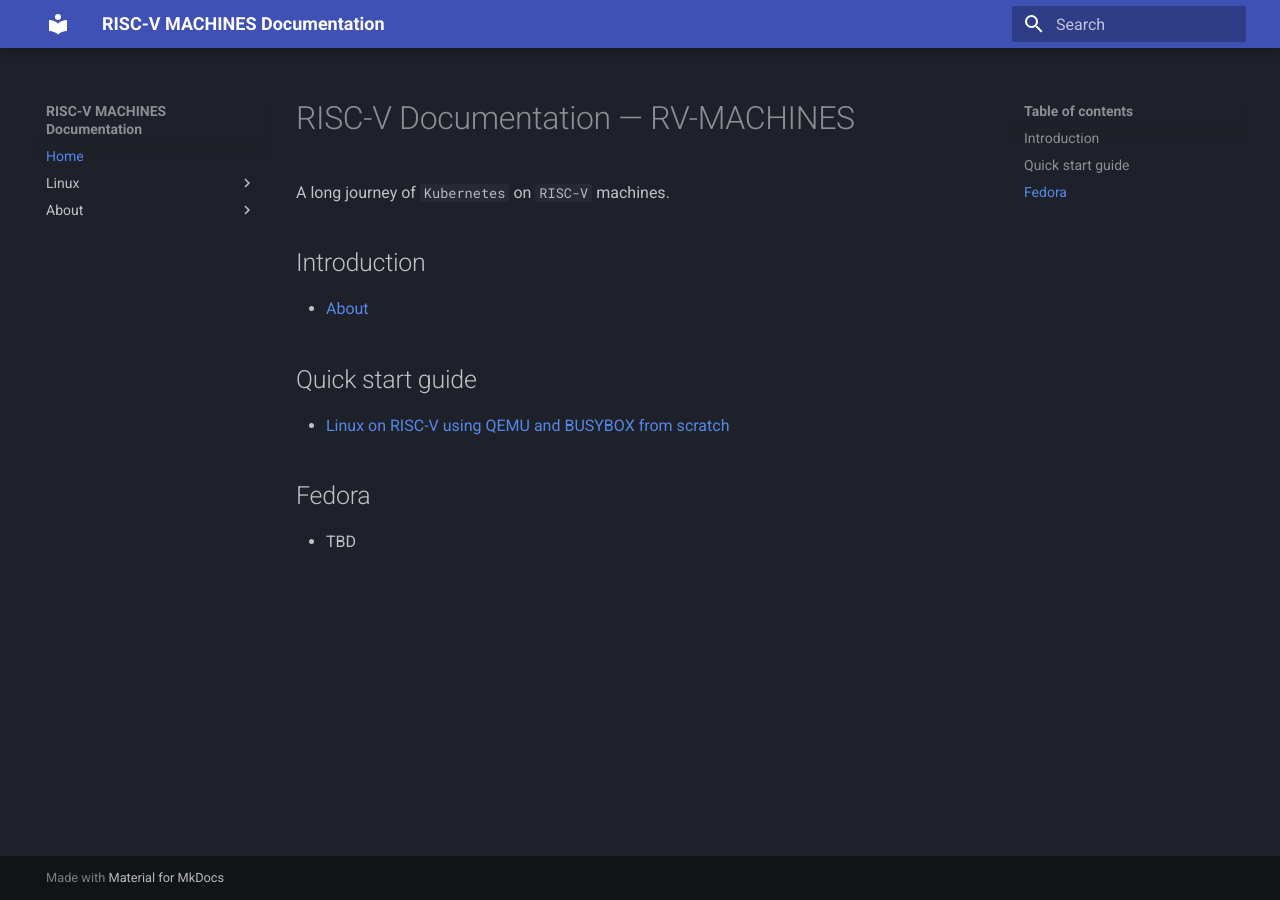
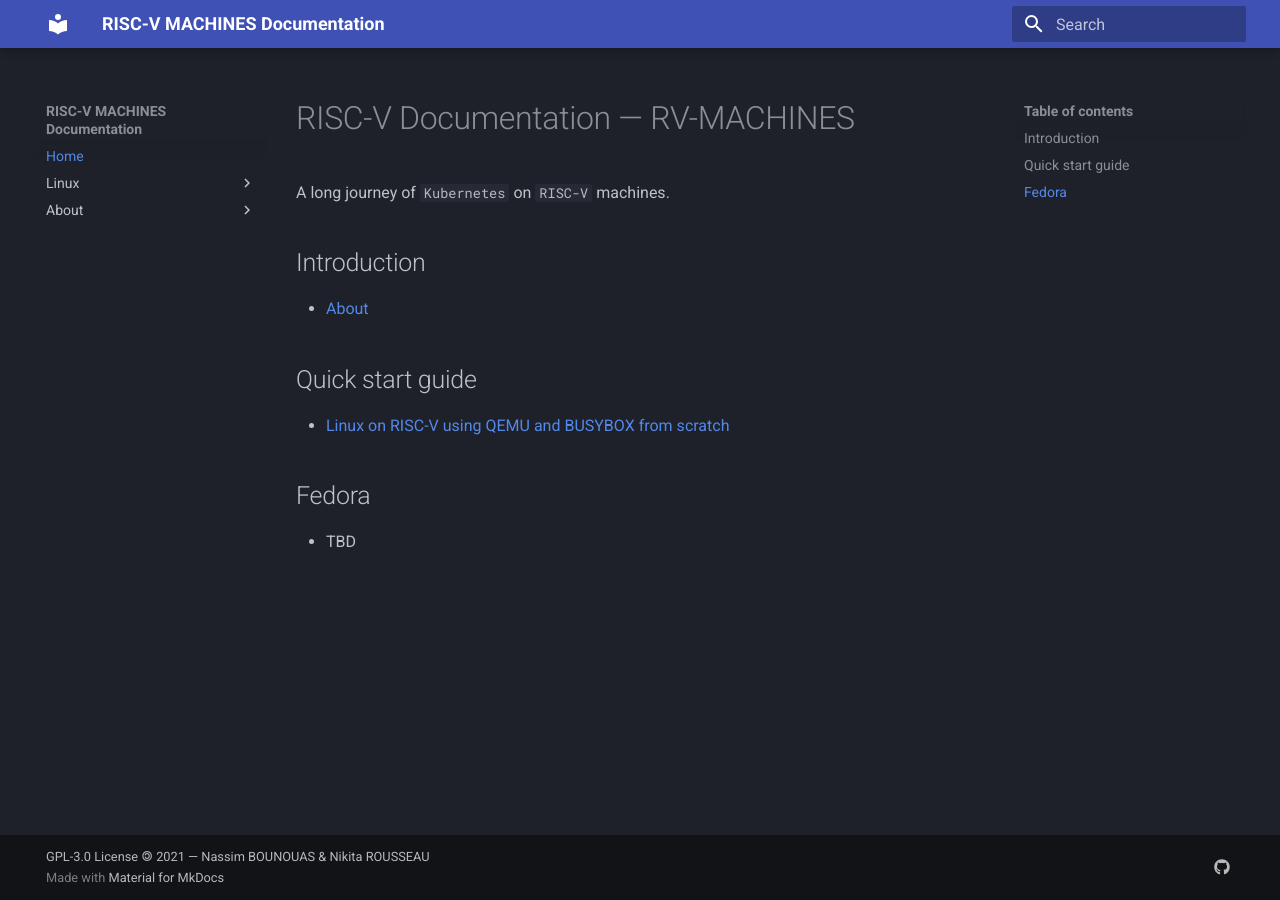
Before and after one commit to rv-machines/documentation, an MkDocs documentation site: the page built from docs/index.md, in a window 1280 px wide. Built offline with MkDocs 1.6.1 and Material for MkDocs 9.7.7, drawn with Linux system fonts in a browser that asks for light colours.

Commit message:
Better footer

```diff
--- a/mkdocs.yml
+++ b/mkdocs.yml
@@ -18,6 +18,13 @@
       scheme: slate
     highlightjs: true
 
+extra:
+  social:
+    - icon: fontawesome/brands/github
+      link: https://github.com/rv-machines/documentation
+
+copyright: GPL-3.0 License &#127279; 2021 — Nassim BOUNOUAS & Nikita ROUSSEAU
+
 markdown_extensions:
   - pymdownx.highlight
   - pymdownx.superfences
```
